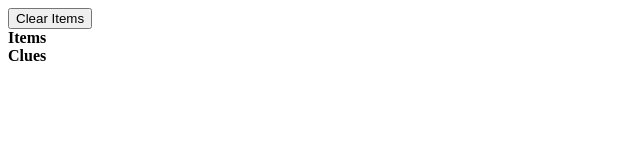
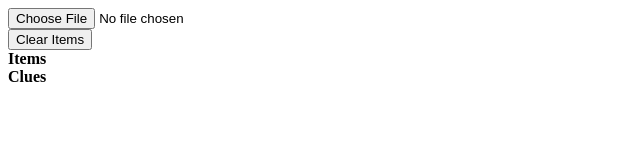
Before and after one commit to jamescostello/jamescostello.github.io, a plain HTML site: page index.html in a window 1280 px wide. Shown: the whole page, without its empty margins (0-640 px from the left). Drawn offline with Linux system fonts and the light colour scheme.

Commit message:
add camera

```diff
--- a/index.html
+++ b/index.html
@@ -56,6 +56,8 @@
     <title></title>
 </head>
 <body>
+    <input type="file" accept="video/*" capture="camera">
+    <br />
     <button onclick="localStorage.clear();document.location='index.html'">Clear Items</button>
     <div>
         <b>Items</b>
```
